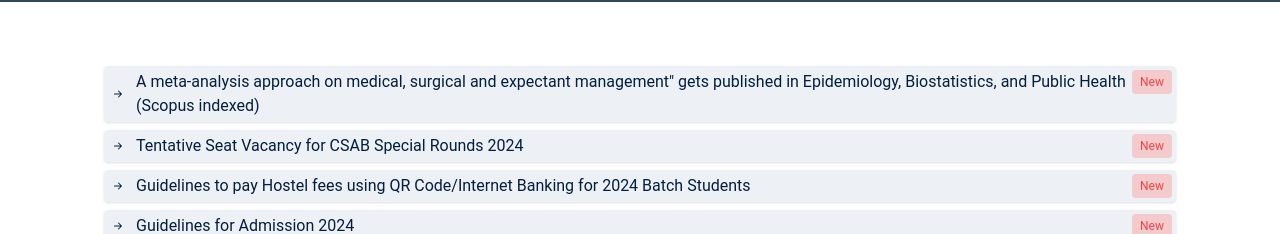
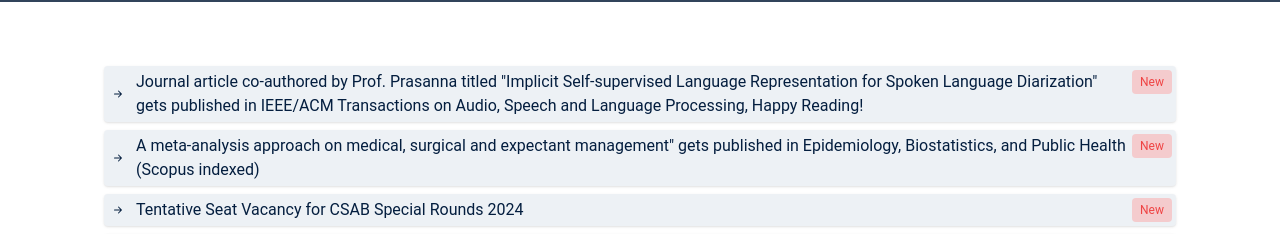
Before and after one commit to Velocity-IIITDWD/iiitdwd.ac.in, a Next.js app: page /announcements in a window 1280 px wide. Shown: the part 494-728 px from the top of the page. Built offline with nearby package versions, Linux system fonts and the light colour scheme; grey boxes are pictures that could not be loaded.

Commit message:
data(announcements): add journal article

```diff
--- a/data/announcements.ts
+++ b/data/announcements.ts
@@ -9,6 +9,13 @@ export type Announcement = {
 };
 
 export const announcements: Announcement[] = [
+  {
+    link: '/docs/implicit_self-supervised_language_representation.pdf',
+    text: 'Journal article co-authored by Prof. Prasanna titled "Implicit Self-supervised Language Representation for Spoken Language Diarization" gets published in IEEE/ACM Transactions on Audio, Speech and Language Processing, Happy Reading! ',
+    new: true,
+    month: '8',
+    year: '2024',
+  },
   {
     link: '/docs/A-Meta-Analysis-Approach.pdf',
     text: 'A meta-analysis approach on medical, surgical and expectant management" gets published in Epidemiology, Biostatistics, and Public Health (Scopus indexed)',
```
